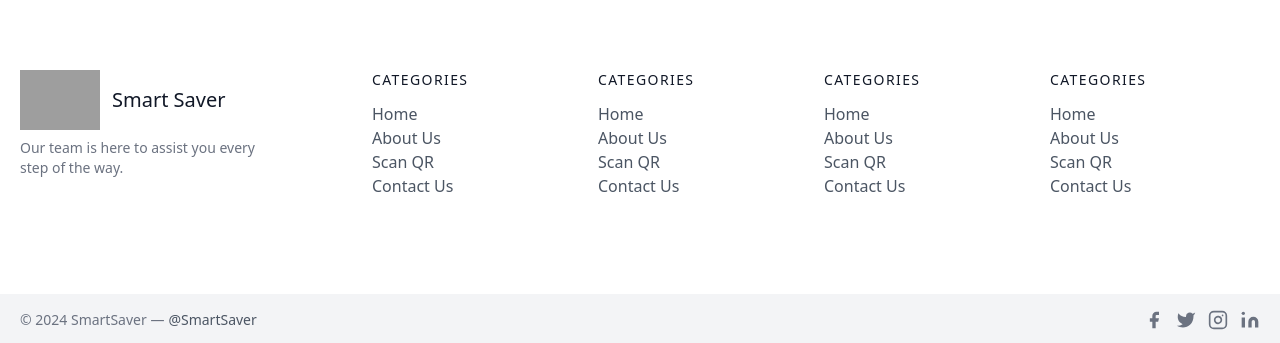
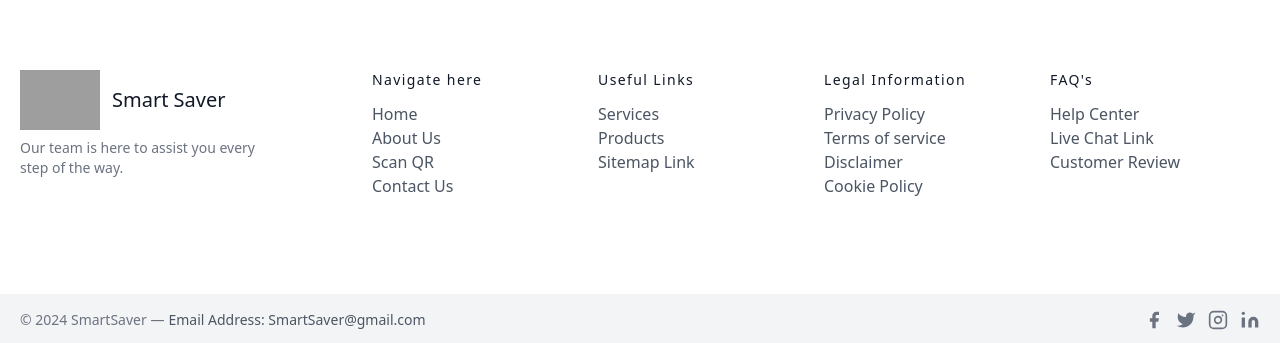
Before and after one commit to usha-madithati/esmart.github.io, a React (Create React App) app: page / in a window 1280 px wide. Shown: the part 2922-3265 px from the top of the page. Built offline with nearby package versions, Linux system fonts and the light colour scheme; grey boxes are pictures that could not be loaded.

Commit message:
footer bugs fixed

```diff
--- a/src/App.js
+++ b/src/App.js
@@ -6,6 +6,7 @@ import SignUp from "./pages/Signup";
 import Login from "./pages/Login";
 import NotificationSettings from "./pages/Notification";
 import CustomerVoices from "./pages/Contact";
+import Review from "./pages/Review";
 
 const App = () => {
   return (
@@ -27,6 +28,7 @@ const App = () => {
           element={<NotificationSettings></NotificationSettings>}
         ></Route>
         <Route path="/about" element={<Home></Home>}></Route>
+        <Route path="/user/review" element={<Review></Review>}></Route>
       </Routes>
     </>
   );
--- a/src/components/Footer.js
+++ b/src/components/Footer.js
@@ -1,4 +1,5 @@
 import React from "react";
+import { Link } from "react-router-dom";
 
 const Footer = () => {
   return (
@@ -6,13 +7,13 @@ const Footer = () => {
       <footer class="text-gray-600 body-font">
         <div class="container px-5 py-24 mx-auto flex md:items-center lg:items-start md:flex-row md:flex-nowrap flex-wrap flex-col">
           <div class="w-64 flex-shrink-0 md:mx-0 mx-auto text-center md:text-left">
-            <a class="flex title-font font-medium items-center md:justify-start justify-center text-gray-900">
+            <Link class="flex title-font font-medium items-center md:justify-start justify-center text-gray-900">
               <img
                 src="https://i.postimg.cc/8PZbqb9Z/logo1.png"
                 className="h=20 w-20"
               ></img>{" "}
               <span class="ml-3 text-xl">Smart Saver</span>
-            </a>
+            </Link>
             <p class="mt-2 text-sm text-gray-500">
               {" "}
               Our team is here to assist you every step of the way.
@@ -21,77 +22,102 @@ const Footer = () => {
           <div class="flex-grow flex flex-wrap md:pl-20 -mb-10 md:mt-0 mt-10 md:text-left text-center">
             <div class="lg:w-1/4 md:w-1/2 w-full px-4">
               <h2 class="title-font font-medium text-gray-900 tracking-widest text-sm mb-3">
-                CATEGORIES
+                Navigate here
               </h2>
               <nav class="list-none mb-10">
                 <li>
-                  <a class="text-gray-600 hover:text-gray-800">Home</a>
+                  <Link to="/" class="text-gray-600 hover:text-gray-800">
+                    Home
+                  </Link>
                 </li>
                 <li>
-                  <a class="text-gray-600 hover:text-gray-800">About Us</a>
+                  <Link to="/about" class="text-gray-600 hover:text-gray-800">
+                    About Us
+                  </Link>
                 </li>
                 <li>
-                  <a class="text-gray-600 hover:text-gray-800">Scan QR</a>
+                  <Link to="/scanqr" class="text-gray-600 hover:text-gray-800">
+                    Scan QR
+                  </Link>
                 </li>
                 <li>
-                  <a class="text-gray-600 hover:text-gray-800">Contact Us</a>
+                  <Link to="/contact" class="text-gray-600 hover:text-gray-800">
+                    Contact Us
+                  </Link>
                 </li>
               </nav>
             </div>
             <div class="lg:w-1/4 md:w-1/2 w-full px-4">
               <h2 class="title-font font-medium text-gray-900 tracking-widest text-sm mb-3">
-                CATEGORIES
+                Useful Links
               </h2>
               <nav class="list-none mb-10">
                 <li>
-                  <a class="text-gray-600 hover:text-gray-800">Home</a>
+                  <Link class="text-gray-600 hover:text-gray-800">
+                    Services
+                  </Link>
                 </li>
                 <li>
-                  <a class="text-gray-600 hover:text-gray-800">About Us</a>
+                  <Link class="text-gray-600 hover:text-gray-800">
+                    Products
+                  </Link>
                 </li>
                 <li>
-                  <a class="text-gray-600 hover:text-gray-800">Scan QR</a>
-                </li>
-                <li>
-                  <a class="text-gray-600 hover:text-gray-800">Contact Us</a>
+                  <Link class="text-gray-600 hover:text-gray-800">
+                    Sitemap Link
+                  </Link>
                 </li>
               </nav>
             </div>
             <div class="lg:w-1/4 md:w-1/2 w-full px-4">
               <h2 class="title-font font-medium text-gray-900 tracking-widest text-sm mb-3">
-                CATEGORIES
+                Legal Information
               </h2>
               <nav class="list-none mb-10">
                 <li>
-                  <a class="text-gray-600 hover:text-gray-800">Home</a>
+                  <Link class="text-gray-600 hover:text-gray-800">
+                    Privacy Policy
+                  </Link>
                 </li>
                 <li>
-                  <a class="text-gray-600 hover:text-gray-800">About Us</a>
+                  <Link class="text-gray-600 hover:text-gray-800">
+                    Terms of service
+                  </Link>
                 </li>
                 <li>
-                  <a class="text-gray-600 hover:text-gray-800">Scan QR</a>
+                  <Link class="text-gray-600 hover:text-gray-800">
+                    Disclaimer
+                  </Link>
                 </li>
                 <li>
-                  <a class="text-gray-600 hover:text-gray-800">Contact Us</a>
+                  <Link class="text-gray-600 hover:text-gray-800">
+                    Cookie Policy
+                  </Link>
                 </li>
               </nav>
             </div>
             <div class="lg:w-1/4 md:w-1/2 w-full px-4">
               <h2 class="title-font font-medium text-gray-900 tracking-widest text-sm mb-3">
-                CATEGORIES
+                FAQ's
               </h2>
               <nav class="list-none mb-10">
                 <li>
-                  <a class="text-gray-600 hover:text-gray-800">Home</a>
+                  <Link class="text-gray-600 hover:text-gray-800">
+                    Help Center
+                  </Link>
                 </li>
                 <li>
-                  <a class="text-gray-600 hover:text-gray-800">About Us</a>
+                  <Link class="text-gray-600 hover:text-gray-800">
+                    Live Chat Link
+                  </Link>
                 </li>
                 <li>
-                  <a class="text-gray-600 hover:text-gray-800">Scan QR</a>
-                </li>
-                <li>
-                  <a class="text-gray-600 hover:text-gray-800">Contact Us</a>
+                  <Link
+                    to="/user/review"
+                    class="text-gray-600 hover:text-gray-800"
+                  >
+                    Customer Review
+                  </Link>
                 </li>
               </nav>
             </div>
@@ -101,17 +127,17 @@ const Footer = () => {
           <div class="container mx-auto py-4 px-5 flex flex-wrap flex-col sm:flex-row">
             <p class="text-gray-500 text-sm text-center sm:text-left">
               © 2024 SmartSaver —
-              <a
+              <Link
                 href=""
                 rel="noopener noreferrer"
                 class="text-gray-600 ml-1"
                 target="_blank"
               >
-                @SmartSaver
-              </a>
+                Email Address: SmartSaver@gmail.com
+              </Link>
             </p>
             <span class="inline-flex sm:ml-auto sm:mt-0 mt-2 justify-center sm:justify-start">
-              <a class="text-gray-500">
+              <Link class="text-gray-500">
                 <svg
                   fill="currentColor"
                   stroke-linecap="round"
@@ -122,8 +148,8 @@ const Footer = () => {
                 >
                   <path d="M18 2h-3a5 5 0 00-5 5v3H7v4h3v8h4v-8h3l1-4h-4V7a1 1 0 011-1h3z"></path>
                 </svg>
-              </a>
-              <a class="ml-3 text-gray-500">
+              </Link>
+              <Link class="ml-3 text-gray-500">
                 <svg
                   fill="currentColor"
                   stroke-linecap="round"
@@ -134,8 +160,8 @@ const Footer = () => {
                 >
                   <path d="M23 3a10.9 10.9 0 01-3.14 1.53 4.48 4.48 0 00-7.86 3v1A10.66 10.66 0 013 4s-4 9 5 13a11.64 11.64 0 01-7 2c9 5 20 0 20-11.5a4.5 4.5 0 00-.08-.83A7.72 7.72 0 0023 3z"></path>
                 </svg>
-              </a>
-              <a class="ml-3 text-gray-500">
+              </Link>
+              <Link class="ml-3 text-gray-500">
                 <svg
                   fill="none"
                   stroke="currentColor"
@@ -148,8 +174,8 @@ const Footer = () => {
                   <rect width="20" height="20" x="2" y="2" rx="5" ry="5"></rect>
                   <path d="M16 11.37A4 4 0 1112.63 8 4 4 0 0116 11.37zm1.5-4.87h.01"></path>
                 </svg>
-              </a>
-              <a class="ml-3 text-gray-500">
+              </Link>
+              <Link class="ml-3 text-gray-500">
                 <svg
                   fill="currentColor"
                   stroke="currentColor"
@@ -165,7 +191,7 @@ const Footer = () => {
                   ></path>
                   <circle cx="4" cy="4" r="2" stroke="none"></circle>
                 </svg>
-              </a>
+              </Link>
             </span>
           </div>
         </div>
```
